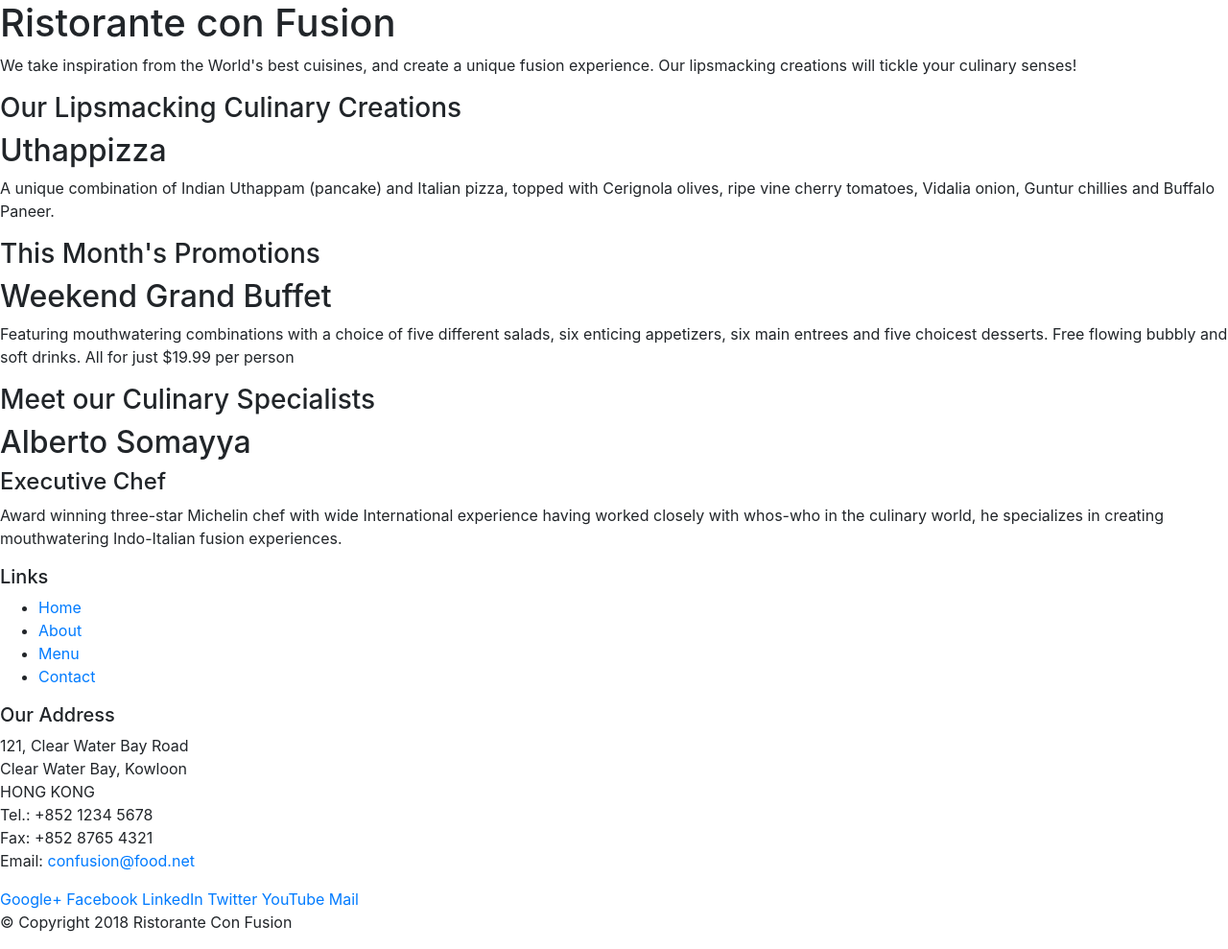
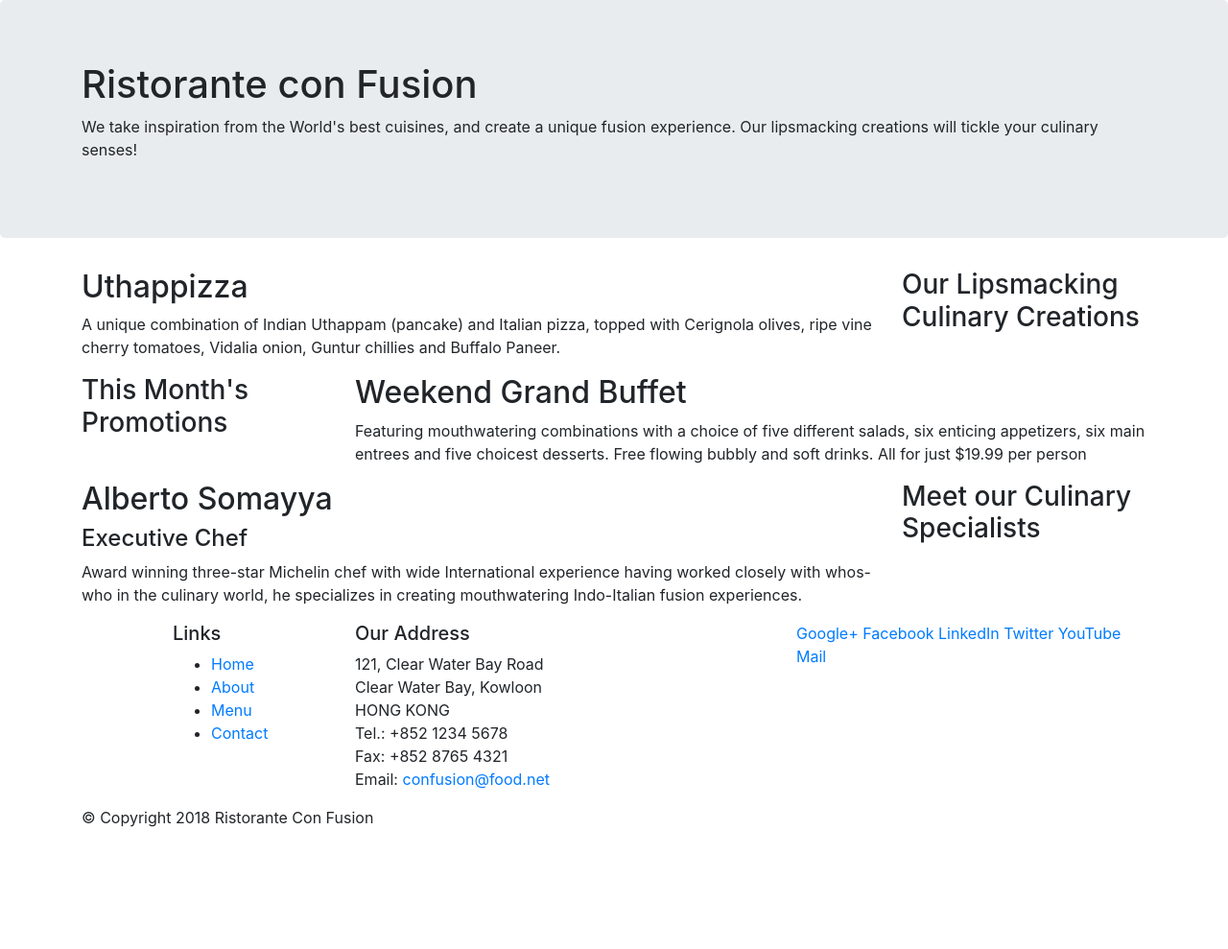
Before and after one commit to lucasoppc/Bootstrap4, a website: page index.html in a window 1280 px wide. Shown: the whole page at 96% size. After the commit the page ends 880 px from the top, so only its background shows below. Drawn offline with nearby package versions, Linux system fonts and the light colour scheme.

Commit message:
Bootstrap Grid Part 1

```diff
--- a/index.html
+++ b/index.html
@@ -2,52 +2,53 @@
 <html lang="en">
 
 <head>
+    <meta name="viewport" content="width=device-width, initial-scale=1, shrink-to-fit=no">
     <link rel="stylesheet" href="https://stackpath.bootstrapcdn.com/bootstrap/4.5.2/css/bootstrap.min.css" integrity="sha384-JcKb8q3iqJ61gNV9KGb8thSsNjpSL0n8PARn9HuZOnIxN0hoP+VmmDGMN5t9UJ0Z" crossorigin="anonymous">
     <title>Ristorante Con Fusion</title>
 </head>
 
 <body>
 
-    <header>
-        <div>
-            <div>
-                <div>
+    <header class="jumbotron">
+        <div class="container">
+            <div class="row">
+                <div class="col-12 col-sm6">
                     <h1>Ristorante con Fusion</h1>
                     <p>We take inspiration from the World's best cuisines, and create a unique fusion experience. Our lipsmacking creations will tickle your culinary senses!</p>
                 </div>
-                <div>
+                <div class="col-12 col-sm">
                 </div>
             </div>
         </div>
     </header>
 
-    <div>
-        <div>
-            <div>
+    <div class="container">
+        <div class="row">
+            <div class="col-12 col-sm-4 order-sm-last col-md-3 ">
                 <h3>Our Lipsmacking Culinary Creations</h3>
             </div>
-            <div>
+            <div class="col col-sm order-sm-first col-md">
                 <h2>Uthappizza</h2>
                 <p>A unique combination of Indian Uthappam (pancake) and Italian pizza, topped with Cerignola olives, ripe vine cherry tomatoes, Vidalia onion, Guntur chillies and Buffalo Paneer.</p>
             </div>
         </div>
 
 
-        <div>
-            <div>
+        <div class="row">
+            <div class="col-12 col-sm-4 col-md-3">
                 <h3>This Month's Promotions</h3>
             </div>
-            <div>
+            <div class="col col-sm  col-md">
                 <h2>Weekend Grand Buffet</h2>
                 <p>Featuring mouthwatering combinations with a choice of five different salads, six enticing appetizers, six main entrees and five choicest desserts. Free flowing bubbly and soft drinks. All for just $19.99 per person </p>
             </div>
         </div>
 
-        <div>
-            <div>
+        <div class="row">
+            <div class="col-12 col-sm-4 order-sm-last col-md-3">
                 <h3>Meet our Culinary Specialists</h3>
             </div>
-            <div>
+            <div class="col col-sm order-sm-first col-md">
                 <h2>Alberto Somayya</h2>
                 <h4>Executive Chef</h4>
                 <p>Award winning three-star Michelin chef with wide International experience having worked closely with whos-who in the culinary world, he specializes in creating mouthwatering Indo-Italian fusion experiences. </p>
@@ -56,9 +57,9 @@
     </div>
 
     <footer>
-        <div>
-            <div>
-                <div>
+        <div class="container">
+            <div class="row">
+                <div class="col-4 offset-1 col-sm-2">
                     <h5>Links</h5>
                     <ul>
                         <li><a href="#">Home</a></li>
@@ -67,7 +68,7 @@
                         <li><a href="#">Contact</a></li>
                     </ul>
                 </div>
-                <div>
+                <div class="col-7 col-sm-5">
                     <h5>Our Address</h5>
                     <address>
 		              121, Clear Water Bay Road<br>
@@ -78,7 +79,7 @@
 		              Email: <a href="mailto:confusion@food.net">confusion@food.net</a>
 		           </address>
                 </div>
-                <div>
+                <div class="row col-12 col-sm-4">
                     <div>
                         <a href="http://google.com/+">Google+</a>
                         <a href="http://www.facebook.com/profile.php?id=">Facebook</a>
@@ -89,8 +90,8 @@
                     </div>
                 </div>
            </div>
-           <div>
-                <div>
+           <div class="row">
+                <div class="col-auto">
                     <p>© Copyright 2018 Ristorante Con Fusion</p>
                 </div>
            </div>
```
Also changed, not shown: aboutus.html (added, +104 -0 lines).
